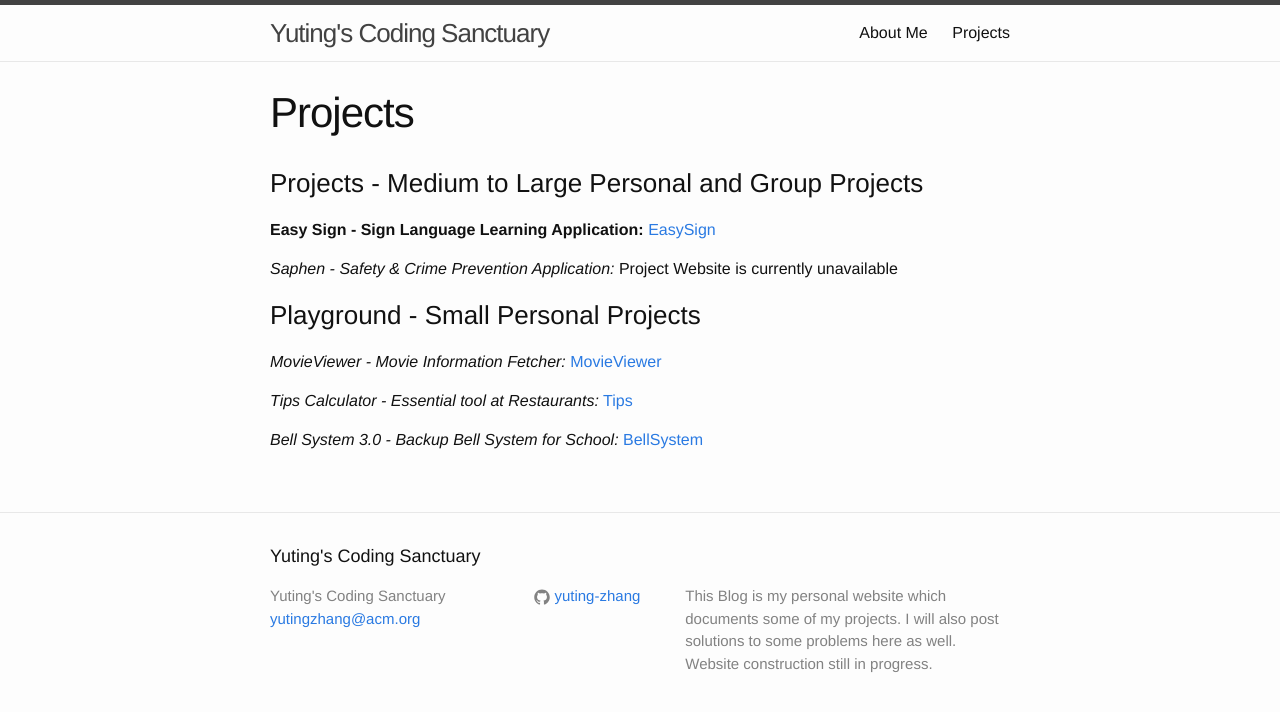
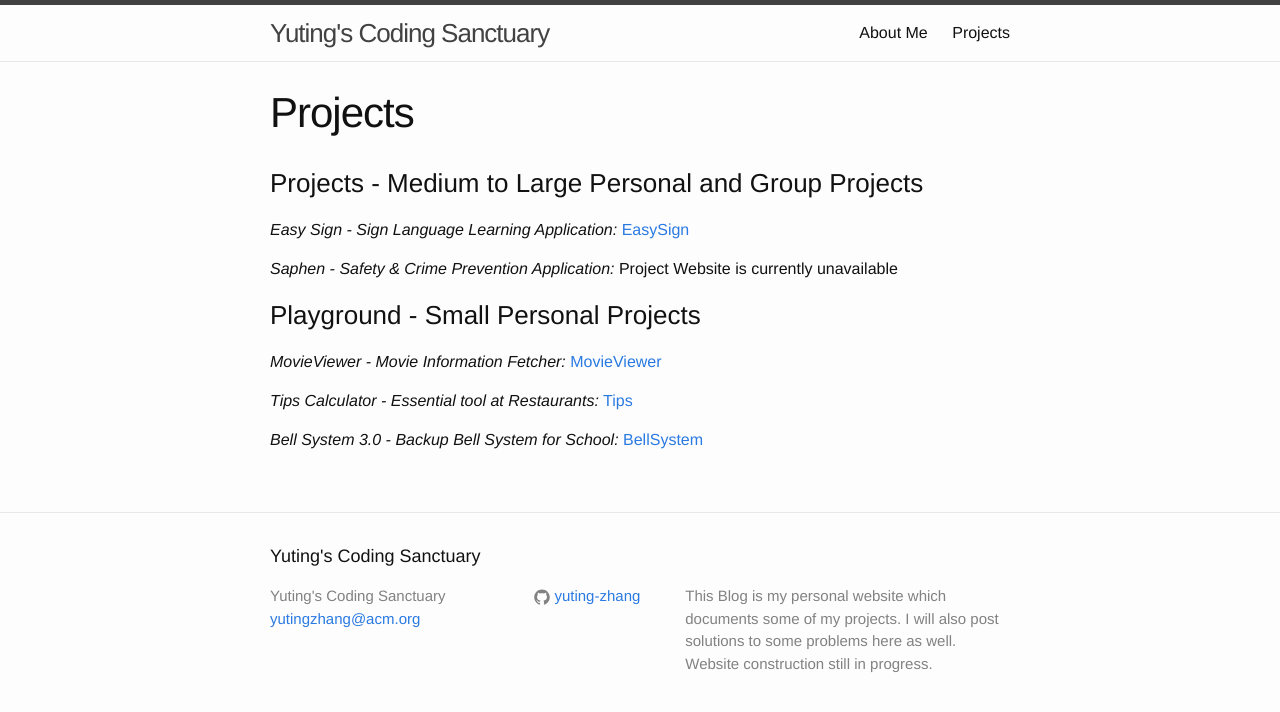
Before and after one commit to khaledlooda/yuting-zhang.github.io, a Jekyll site: the page built from projects.md, in a window 1280 px wide. Shown: the top 712 px of the page. Built offline with Jekyll 4.4.1, drawn with Linux system fonts in a browser that asks for light colours.

```diff
--- a/projects.md
+++ b/projects.md
@@ -5,7 +5,7 @@ permalink: /projects/
 ---
 ### Projects - Medium to Large Personal and Group Projects
 
-**Easy Sign - Sign Language Learning Application:** [EasySign]
+*Easy Sign - Sign Language Learning Application:* [EasySign]
 
 *Saphen - Safety & Crime Prevention Application:* Project Website is currently unavailable
 
```
Also changed, not shown: 1 other file.
